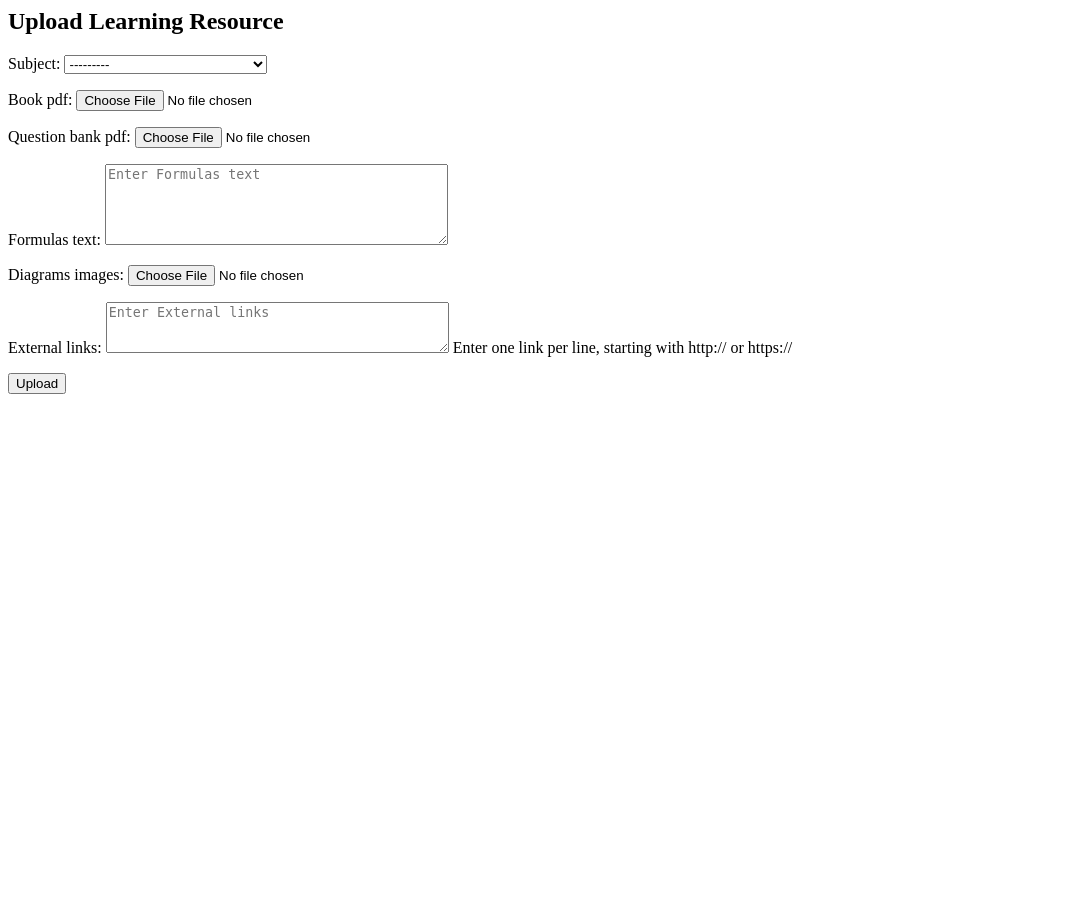
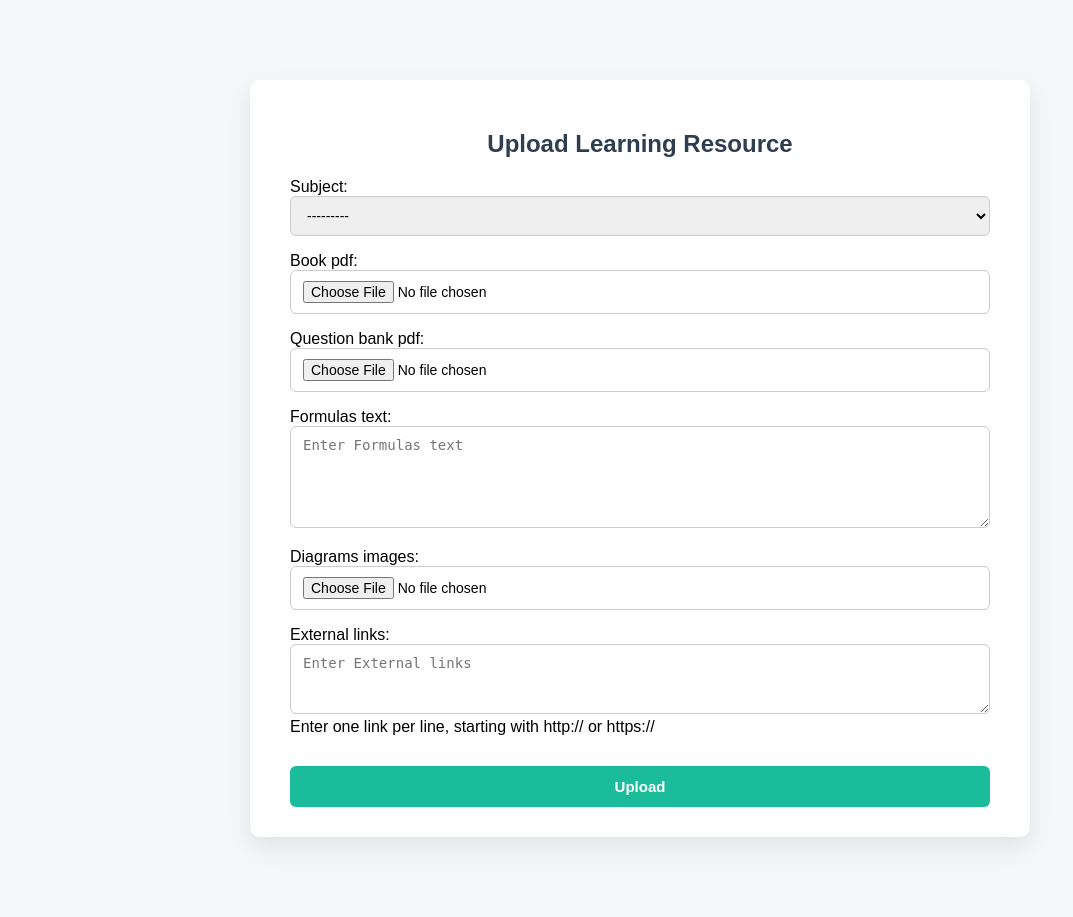
Before and after one commit to yasser116926/PROACTIVE_PROJECT, a Django app: page /library/upload/ in a window 1280 px wide. Shown: the whole page, without its empty margins (0-1073 px from the left). Before the commit the page ends 394 px from the top, so only its background shows below. Run offline with Django 5.2, Linux system fonts and the light colour scheme; a user stored in the database is signed in.

```diff
--- a/dashboard/templates/dashboard/upload_library.html
+++ b/dashboard/templates/dashboard/upload_library.html
@@ -1,6 +1,74 @@
-<h2>Upload Learning Resource</h2>
+<!DOCTYPE html>
+<html lang="en">
+  <head>
+    <meta charset="UTF-8" />
+    <title>Upload Learning Resource</title>
 
-<form method="post" enctype="multipart/form-data">
-  {% csrf_token %} {{ form.as_p }}
-  <button type="submit">Upload</button>
-</form>
+    <style>
+      body {
+        margin: 0;
+        padding: 0;
+        font-family: Arial, sans-serif;
+        background: #f4f6f8;
+      }
+
+      .page-wrapper {
+        max-width: 700px;
+        margin: 80px auto;
+        background: #ffffff;
+        padding: 30px 40px;
+        border-radius: 10px;
+        box-shadow: 0 10px 25px rgba(0, 0, 0, 0.08);
+      }
+
+      h2 {
+        margin-bottom: 20px;
+        color: #2c3e50;
+        text-align: center;
+      }
+
+      form p {
+        margin-bottom: 15px;
+      }
+
+      input,
+      textarea,
+      select {
+        width: 100%;
+        padding: 10px 12px;
+        border-radius: 6px;
+        border: 1px solid #ccc;
+        font-size: 14px;
+        box-sizing: border-box;
+      }
+
+      button {
+        margin-top: 15px;
+        width: 100%;
+        padding: 12px;
+        background: #1abc9c;
+        border: none;
+        color: #fff;
+        font-size: 15px;
+        font-weight: bold;
+        border-radius: 6px;
+        cursor: pointer;
+      }
+
+      button:hover {
+        background: #16a085;
+      }
+    </style>
+  </head>
+
+  <body>
+    <div class="page-wrapper">
+      <h2>Upload Learning Resource</h2>
+
+      <form method="post" enctype="multipart/form-data">
+        {% csrf_token %} {{ form.as_p }}
+        <button type="submit">Upload</button>
+      </form>
+    </div>
+  </body>
+</html>
```
